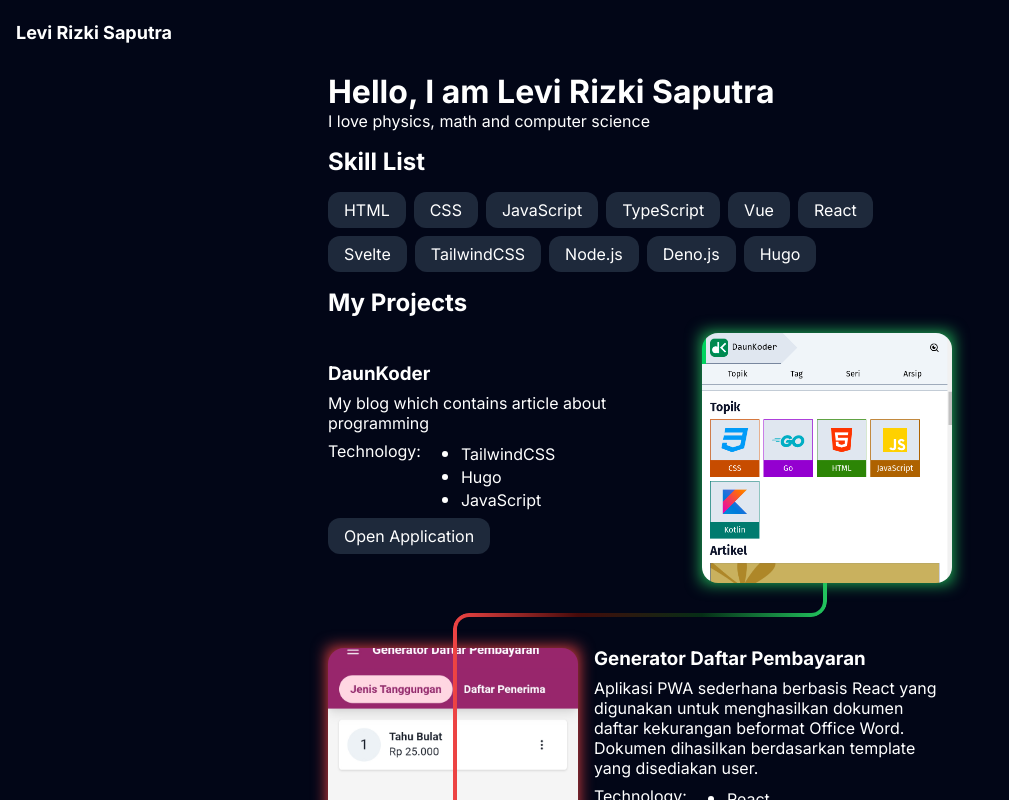
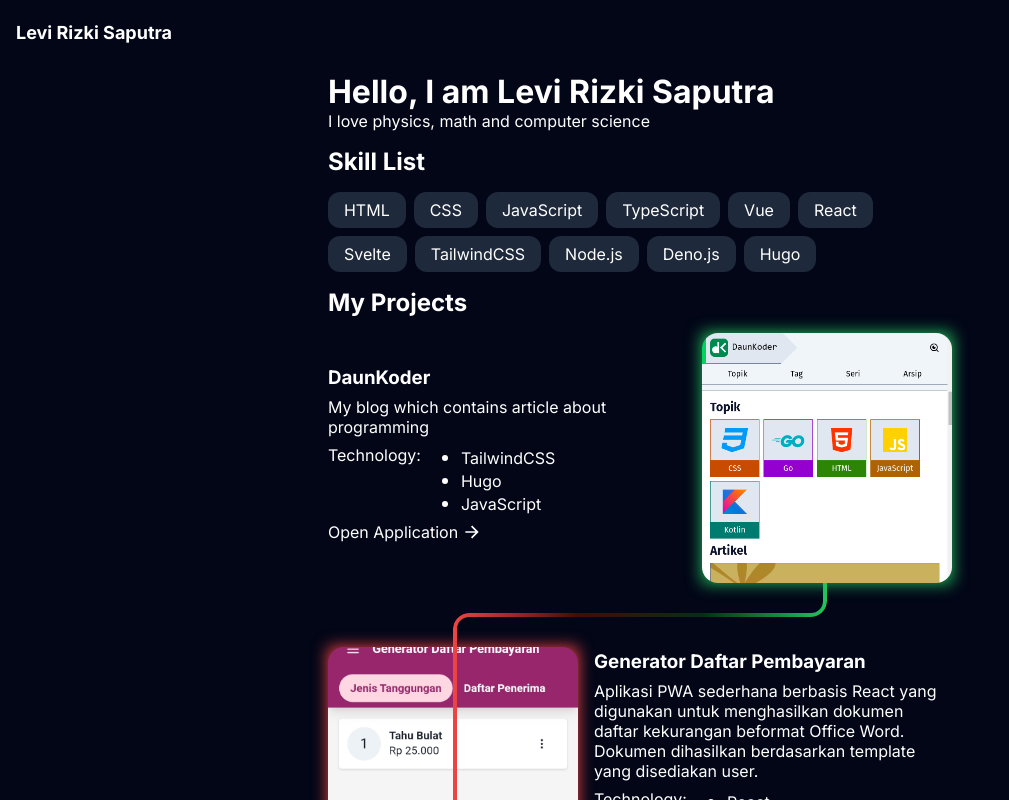
Before and after one commit to levirs565/levirs565.github.io, a Next.js app: page / in a window 1280 px wide. Shown: the top 800 px of the page, without its empty margins (0-1009 px from the left). Built offline with nearby package versions, Linux system fonts and the light colour scheme.

Commit message:
make link more beautifull

```diff
--- a/package.json
+++ b/package.json
@@ -16,6 +16,7 @@
     "next": "13.4.12",
     "react": "18.2.0",
     "react-dom": "18.2.0",
+    "react-icons": "^4.10.1",
     "typescript": "5.1.6"
   }
 }
--- /dev/null
+++ b/src/components/ExternalLink.module.css
@@ -0,0 +1,34 @@
+.link {
+  color: white;
+  text-decoration: none;
+  display: flex;
+  flex-direction: row;
+  align-items: center;
+  gap: 4px;
+  position: relative;
+  padding-bottom: 8px;
+}
+
+.link::after {
+  content: "";
+  position: absolute;
+  bottom: 0;
+  left: 0;
+  right: 0;
+  transform: scaleX(0);
+  transform-origin: left;
+  border-bottom: 2px solid white;
+  transition: transform 0.2s ease-in-out;
+}
+
+.link:hover::after {
+  transform: scaleX(1);
+}
+
+.link svg {
+  transition: transform 0.3s ease-in-out;
+}
+
+.link:active svg {
+  transform: translateX(4px);
+}
--- /dev/null
+++ b/src/components/ExternalLink.tsx
@@ -0,0 +1,17 @@
+import { RiArrowRightLine } from "react-icons/ri";
+import styles from "./ExternalLink.module.css";
+
+export function ExternalLink({
+  href,
+  children,
+}: {
+  href: string;
+  children: any;
+}) {
+  return (
+    <a className={styles.link} href={href} target="_blank">
+      <span>{children}</span>
+      <RiArrowRightLine size="1.25rem" />
+    </a>
+  );
+}
--- a/src/components/ProjectList.tsx
+++ b/src/components/ProjectList.tsx
@@ -1,6 +1,7 @@
 import Image from "next/image";
 import styles from "./ProjectList.module.css";
 import { CSSProperties } from "react";
+import { ExternalLink } from "./ExternalLink";
 
 const lineColors = ["green", "red", "blue"];
 
@@ -67,22 +68,12 @@ export default function ProjectList({ list }: { list: ProjectItem[] }) {
             </div>
             <div className="clean-list is-small-box-list">
               {item.githubUrl && (
-                <a
-                  className="small-box is-focusable"
-                  href={item.githubUrl}
-                  target="_blank"
-                >
+                <ExternalLink href={item.githubUrl}>
                   Open in Github
-                </a>
+                </ExternalLink>
               )}
               {item.appUrl && (
-                <a
-                  className="small-box is-focusable"
-                  href={item.appUrl}
-                  target="_blank"
-                >
-                  Open Application
-                </a>
+                <ExternalLink href={item.appUrl}>Open Application</ExternalLink>
               )}
             </div>
           </div>
```
Also changed, not shown: 1 other file (tests, documents, lock files or other folders).
